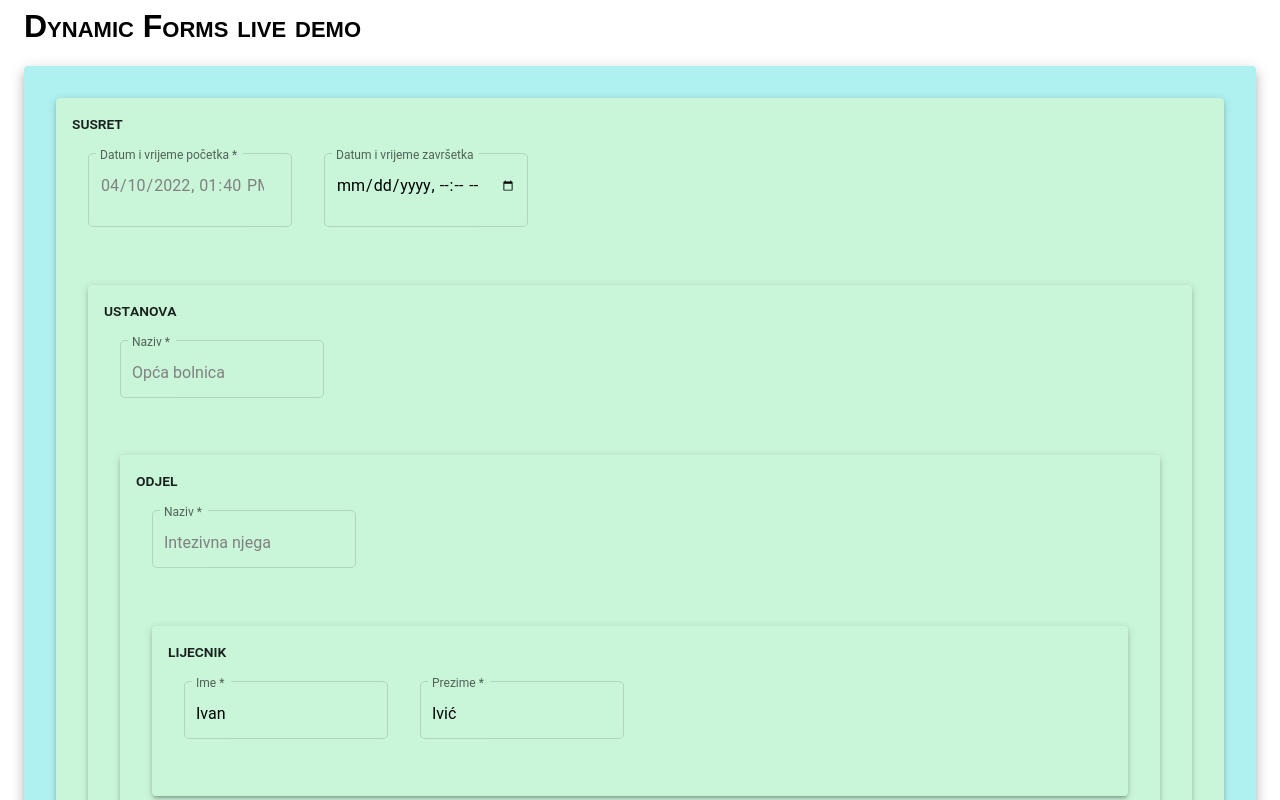
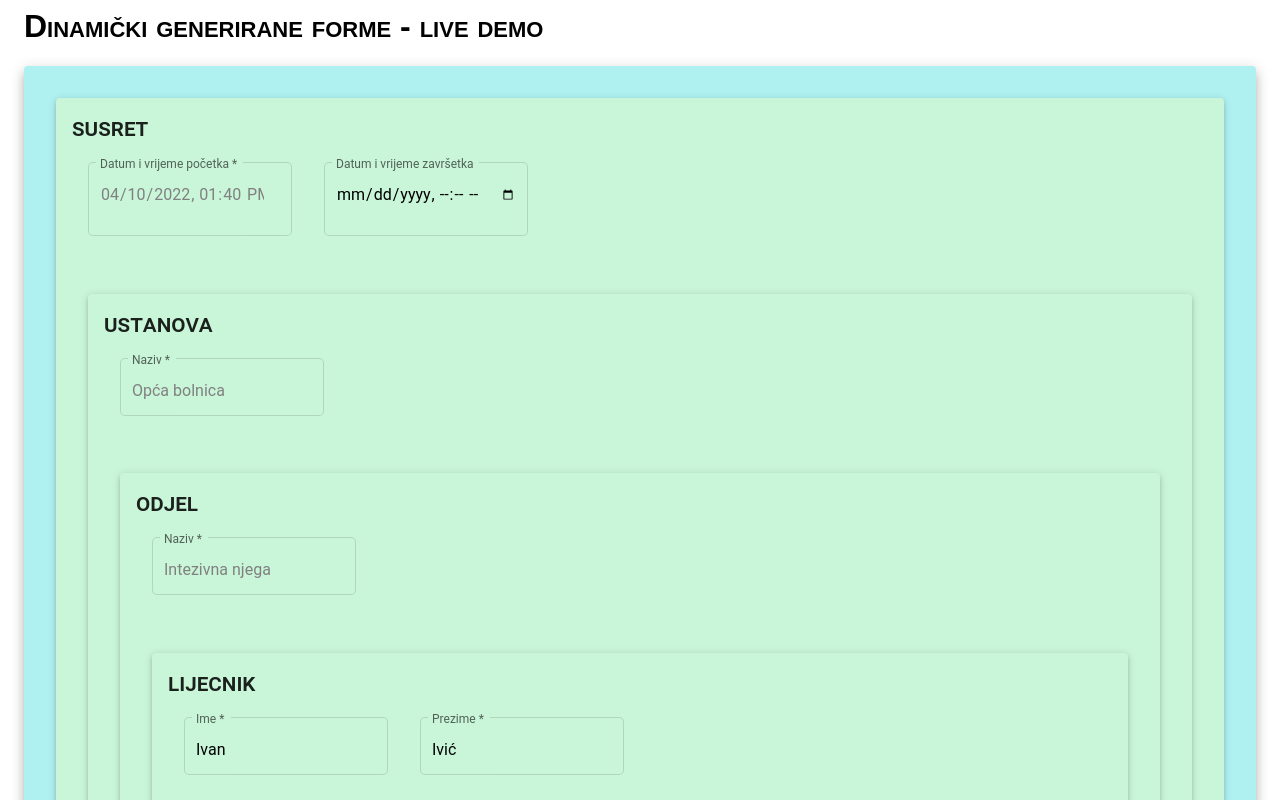
Before and after one commit to dpleskalt/debug-df-w5jmkl, an Angular app: page / in a window 1280 px wide. Shown: the top 800 px of the page. Built offline with nearby package versions, Linux system fonts and the light colour scheme.

Commit message:
4 files modified

```diff
--- a/src/app/app.component.ts
+++ b/src/app/app.component.ts
@@ -3,9 +3,8 @@ import { Component } from '@angular/core';
 @Component({
   selector: 'my-app',
   templateUrl: './app.component.html',
-  styleUrls: [ './app.component.css' ]
+  styleUrls: ['./app.component.css'],
 })
-export class AppComponent  {
-  name = 'Dynamic Forms';
-
+export class AppComponent {
+  name = 'Dinamički generirane forme';
 }
--- a/src/app/form-array/form-array.component.css
+++ b/src/app/form-array/form-array.component.css
@@ -19,5 +19,6 @@
 .section-label {
   font-variant: small-caps;
   font-weight: 500;
+  font-size: 1rem;
   padding-bottom: 1rem;
 }
--- a/src/app/form-group/form-group.component.css
+++ b/src/app/form-group/form-group.component.css
@@ -1,10 +1,11 @@
 .card-group {
-  background-color: #C9F5D9;
+  background-color: #c9f5d9;
   margin: 1rem;
 }
 
 .section-label {
   font-variant: small-caps;
   font-weight: 500;
+  font-size: 1.5rem;
   padding-bottom: 1rem;
 }
--- a/src/app/hello.component.ts
+++ b/src/app/hello.component.ts
@@ -2,7 +2,7 @@ import { Component, Input } from '@angular/core';
 
 @Component({
   selector: 'hello',
-  template: `<h1>{{name}} live demo</h1>`,
+  template: `<h1>{{name}} - live demo</h1>`,
   styles: [
     `h1 { font-family: sans-serif; margin-left: 1rem; font-variant: small-caps}`,
   ],
```
